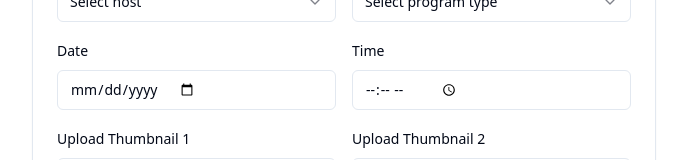
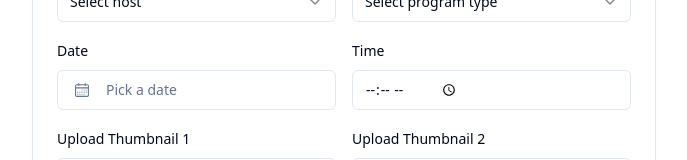
Before and after one commit to mirajspk/event-notif, a React (Vite) app in the folder frontend/: page / in a window 1280 px wide. Shown: the part 271-431 px from the top of the page, without its empty margins (296-983 px from the left). Built offline with nearby package versions, Linux system fonts and the light colour scheme.

Commit message:
add date picker

```diff
--- a/frontend/package.json
+++ b/frontend/package.json
@@ -11,6 +11,7 @@
   },
   "dependencies": {
     "@hookform/resolvers": "^3.10.0",
+    "@radix-ui/react-icons": "^1.3.2",
     "@radix-ui/react-label": "^2.1.1",
     "@radix-ui/react-popover": "^1.1.5",
     "@radix-ui/react-select": "^2.1.5",
@@ -21,7 +22,7 @@
     "lucide-react": "^0.462.0",
     "react": "^18.3.1",
     "react-datepicker": "^7.6.0",
-    "react-day-picker": "^9.4.3",
+    "react-day-picker": "^8.10.1",
     "react-dom": "^18.3.1",
     "react-hook-form": "^7.54.2",
     "react-time-picker": "^7.0.0",
--- a/frontend/src/components/event-schedule.jsx
+++ b/frontend/src/components/event-schedule.jsx
@@ -10,6 +10,7 @@ import { Textarea } from "@/components/ui/textarea";
 import { Card, CardHeader, CardTitle, CardDescription, CardContent } from "@/components/ui/card";
 import { eventSchema } from "@/lib/schedule-schema";
 import { Icons } from "./ui/icons";
+import { DatePickerDemo } from "./ui/date-picker";
 import {
   Select,
   SelectTrigger,
@@ -163,8 +164,7 @@ export default function ScheduleEventForm() {
                     <FormItem className="flex-1">
                       <FormLabel>Date</FormLabel>
                       <FormControl>
-                        <Input
-                          type="date"
+                        <DatePickerDemo
                           {...field}
                           disabled={isLoading}
                         />
--- a/frontend/src/components/ui/date-picker.jsx
+++ b/frontend/src/components/ui/date-picker.jsx
@@ -1,8 +1,8 @@
 "use client";
 
-import React, { useState } from "react";
+import * as React from "react";
+import { CalendarIcon } from "@radix-ui/react-icons";
 import { format } from "date-fns";
-import { Calendar as CalendarIcon } from "lucide-react";
 
 import { cn } from "@/lib/utils";
 import { Button } from "@/components/ui/button";
@@ -14,15 +14,15 @@ import {
 } from "@/components/ui/popover";
 
 export function DatePickerDemo() {
-  const [date, setDate] = useState();
+  const [date, setDate] = React.useState();
 
   return (
     <Popover>
       <PopoverTrigger asChild>
         <Button
-          variant={"outline"}
+          variant="outline"
           className={cn(
-            "w-[280px] justify-start text-left font-normal",
+            "w-full justify-start text-left font-normal",
             !date && "text-muted-foreground"
           )}
         >
@@ -36,7 +36,6 @@ export function DatePickerDemo() {
           selected={date}
           onSelect={setDate}
           initialFocus
-          className="rounded-md border"
         />
       </PopoverContent>
     </Popover>
```
Also changed, not shown: 1 other file (tests, documents, lock files or other folders).
